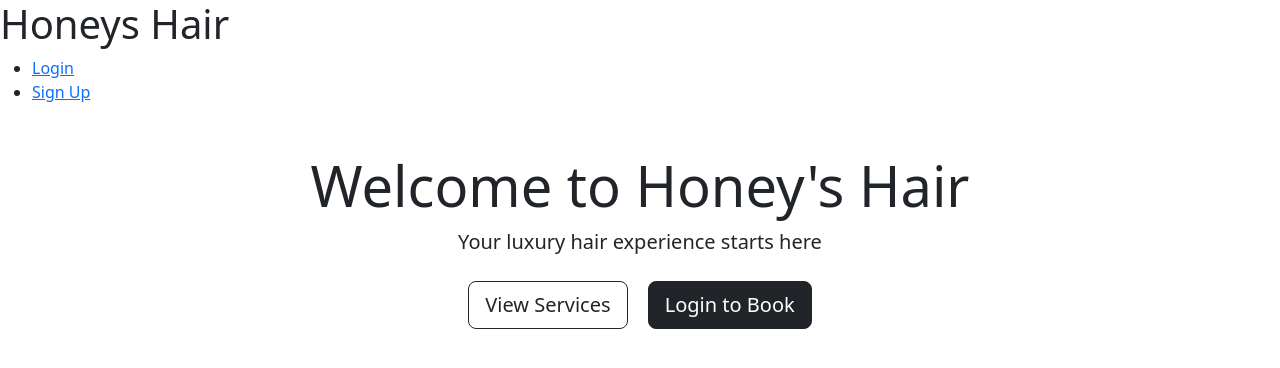
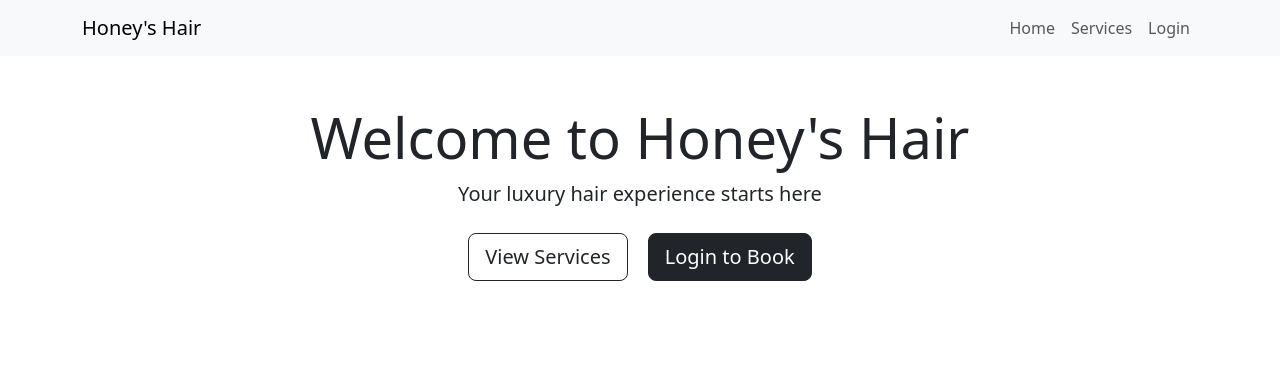
Before and after one commit to NorfolkTate/honeys-hair, a Django app: page / in a window 1280 px wide. Shown: the top 368 px of the page. Run offline with Django 5.2, Linux system fonts and the light colour scheme.

Commit message:
add new pages to navbar

```diff
--- a/templates/base.html
+++ b/templates/base.html
@@ -7,19 +7,36 @@
     <title>Honeys Hair</title>
 </head>
 <body>
-    <nav>
-        <h1>Honeys Hair</h1>
-        <ul>
-            {% if user.is_authenticated %} <!--code provided by stack overflow and referenced in Readme-->
-                <li>Welcome, {{ user.username }}!</li>
-                <li><a href="{% url 'book_appointment' %}">Book Now</a></li>
-                <li><a href="{% url 'account_logout' %}">Logout</a></li>
-            {% else %}
-                <li><a href="{% url 'account_login' %}">Login</a></li>
-                <li><a href="{% url 'account_signup' %}">Sign Up</a></li>
-            {% endif %}
-        </ul>
-    </nav>
+    <nav class="navbar navbar-expand-lg navbar-light bg-light">
+        <div class="container">
+          <a class="navbar-brand" href="{% url 'home' %}">Honey's Hair</a>
+          <button class="navbar-toggler" type="button" data-bs-toggle="collapse" data-bs-target="#navbarNav">
+            <span class="navbar-toggler-icon"></span>
+          </button>
+          <div class="collapse navbar-collapse" id="navbarNav">
+            <ul class="navbar-nav ms-auto">
+              <li class="nav-item">
+                <a class="nav-link" href="{% url 'home' %}">Home</a>
+              </li>
+              <li class="nav-item">
+                <a class="nav-link" href="{% url 'services' %}">Services</a>
+              </li>
+              {% if user.is_authenticated %}
+                <li class="nav-item">
+                  <a class="nav-link" href="{% url 'book_appointment' %}">Book</a>
+                </li>
+                <li class="nav-item">
+                  <a class="nav-link" href="{% url 'account_logout' %}">Logout</a>
+                </li>
+              {% else %}
+                <li class="nav-item">
+                  <a class="nav-link" href="{% url 'account_login' %}">Login</a>
+                </li>
+              {% endif %}
+            </ul>
+          </div>
+        </div>
+      </nav>
     {% block content %}
     {% endblock %}
 </body>
```
